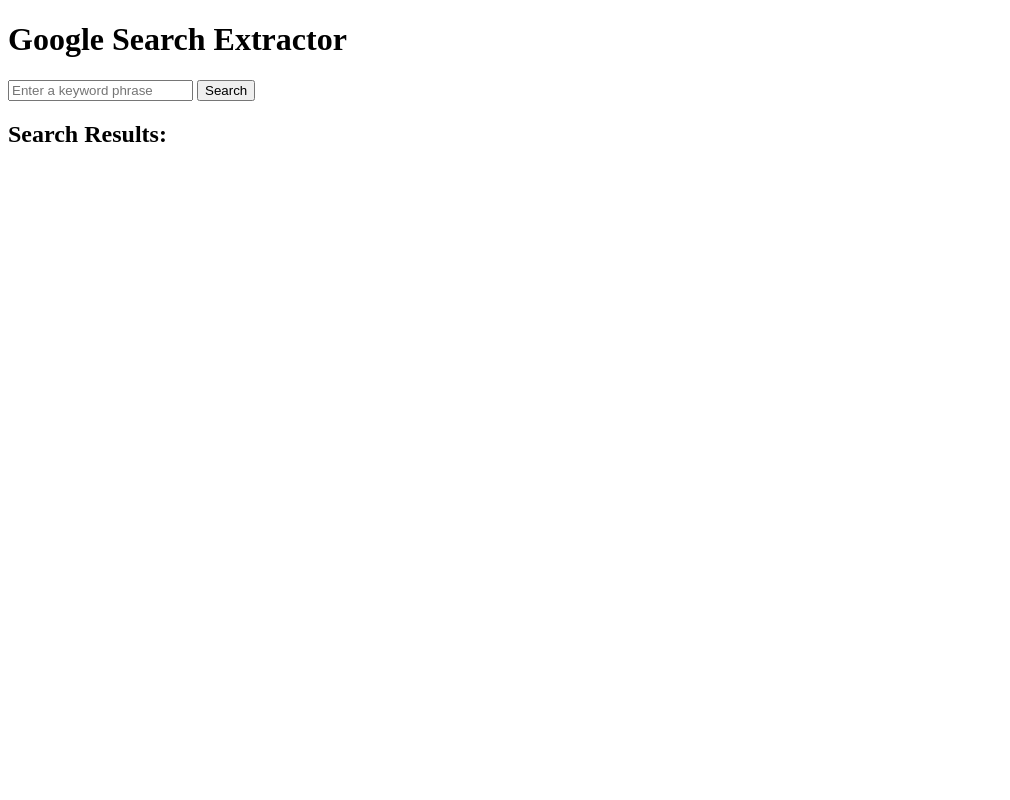
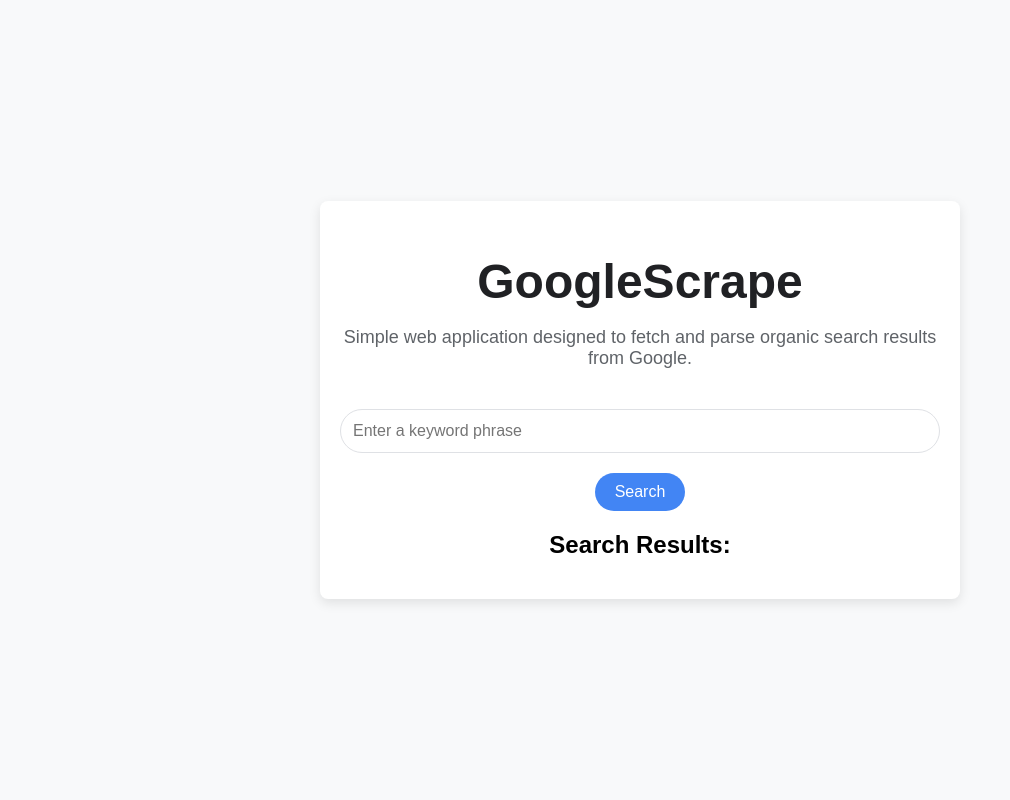
Before and after one commit to mustafos/GoogleScrape, a Flask app: page / in a window 1280 px wide. Shown: the whole page, without its empty margins (0-1010 px from the left). Run offline with Flask 3, Linux system fonts and the light colour scheme; parts of the project's set-up code (start-up, migrations or seed data) failed here and were passed over.

Commit message:
refactor: add ui design with css and make the logic in js

```diff
--- a/templates/index.html
+++ b/templates/index.html
@@ -3,10 +3,14 @@
     <head>
         <meta charset="UTF-8">
             <meta name="viewport" content="width=device-width, initial-scale=1.0">
-    <title>Google Search Extractor</title>
+                <title>GoogleScrape</title>
+                <!-- Link to the external CSS file -->
+                <link rel="stylesheet" href="styles.css">
     </head>
     <body>
-    <h1>Google Search Extractor</h1>
+        <div class="container">
+            <h1>GoogleScrape</h1>
+            <p>Simple web application designed to fetch and parse organic search results from Google.</p>
             <form id="searchForm">
                 <input type="text" id="query" placeholder="Enter a keyword phrase" required>
                     <button type="submit">Search</button>
@@ -16,34 +20,9 @@
             <pre id="results"></pre>
 
             <button id="saveResults" style="display: none;">Save Results</button>
+        </div>
 
-    <script>
-        document.getElementById('searchForm').addEventListener('submit', async function(event) {
-            event.preventDefault();
-            const query = document.getElementById('query').value;
-
-            try {
-                const response = await fetch(`/search?query=${encodeURIComponent(query)}`);
-                const results = await response.json();
-                document.getElementById('results').textContent = JSON.stringify(results, null, 2);
-
-                // Enable save button
-                const saveButton = document.getElementById('saveResults');
-                saveButton.style.display = 'block';
-
-                saveButton.onclick = () => {
-                    const blob = new Blob([JSON.stringify(results, null, 2)], { type: 'application/json' });
-                    const url = URL.createObjectURL(blob);
-                    const a = document.createElement('a');
-                    a.href = url;
-                    a.download = 'search_results.json';
-                    a.click();
-                    URL.revokeObjectURL(url);
-                };
-            } catch (error) {
-                document.getElementById('results').textContent = 'Error fetching results.';
-            }
-        });
-    </script>
+        <!-- Link to external JavaScript file -->
+        <script src="script.js"></script>
     </body>
 </html>
--- /dev/null
+++ b/templates/script.js
@@ -0,0 +1,26 @@
+document.getElementById('searchForm').addEventListener('submit', async function(event) {
+    event.preventDefault();
+    const query = document.getElementById('query').value;
+
+    try {
+        const response = await fetch(`/search?query=${encodeURIComponent(query)}`);
+        const results = await response.json();
+        document.getElementById('results').textContent = JSON.stringify(results, null, 2);
+
+        // Enable save button
+        const saveButton = document.getElementById('saveResults');
+        saveButton.style.display = 'block';
+
+        saveButton.onclick = () => {
+            const blob = new Blob([JSON.stringify(results, null, 2)], { type: 'application/json' });
+            const url = URL.createObjectURL(blob);
+            const a = document.createElement('a');
+            a.href = url;
+            a.download = 'search_results.json';
+            a.click();
+            URL.revokeObjectURL(url);
+        };
+    } catch (error) {
+        document.getElementById('results').textContent = 'Error fetching results.';
+    }
+});
--- /dev/null
+++ b/templates/styles.css
@@ -0,0 +1,74 @@
+/* Center the entire content using flexbox */
+body {
+    display: flex;
+    justify-content: center;
+    align-items: center;
+    height: 100vh;
+    margin: 0;
+    font-family: Arial, sans-serif;
+    background-color: #f8f9fa;
+}
+
+/* Container for the main content */
+.container {
+    text-align: center;
+    width: 100%;
+    max-width: 600px;
+    padding: 20px;
+    box-shadow: 0 4px 12px rgba(0, 0, 0, 0.1);
+    background-color: white;
+    border-radius: 8px;
+}
+
+/* Style for the input field */
+#query {
+    width: 100%;
+    padding: 12px;
+    font-size: 16px;
+    margin: 20px 0;
+    box-sizing: border-box;
+    border: 1px solid #dfe1e5;
+    border-radius: 24px;
+    box-shadow: none;
+}
+
+/* Style for the search button */
+button {
+    padding: 10px 20px;
+    font-size: 16px;
+    color: white;
+    background-color: #4285f4;
+    border: none;
+    border-radius: 24px;
+    cursor: pointer;
+}
+
+button:hover {
+    background-color: #357ae8;
+}
+
+/* Style for the "Save Results" button */
+#saveResults {
+    margin-top: 20px;
+}
+
+/* Style for the h1 and p elements */
+h1 {
+    font-size: 48px;
+    color: #202124;
+    margin-bottom: 10px;
+}
+
+p {
+    font-size: 18px;
+    color: #5f6368;
+    margin-bottom: 20px;
+}
+
+/* Style for the search results */
+#results {
+    text-align: left;
+    margin-top: 20px;
+    white-space: pre-wrap;
+    word-wrap: break-word;
+}
```
Also changed, not shown: 2 other files. Lines whose indentation alone changed are shown as unchanged.
